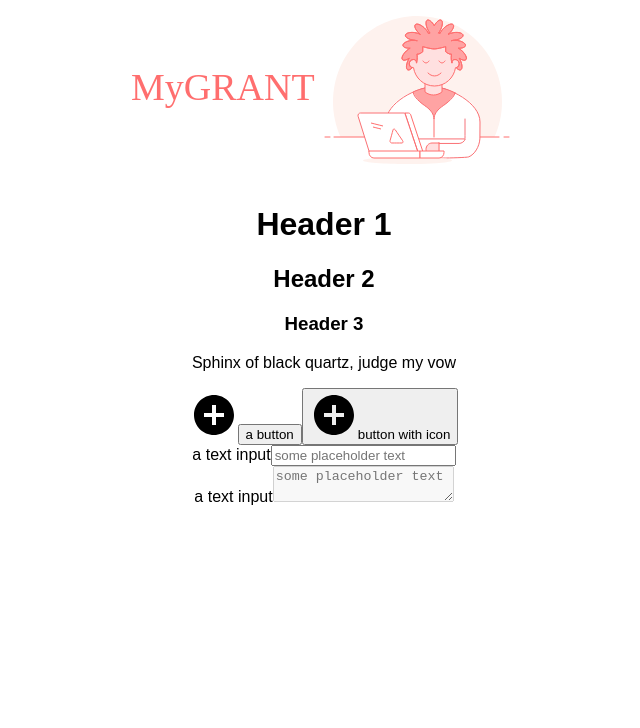
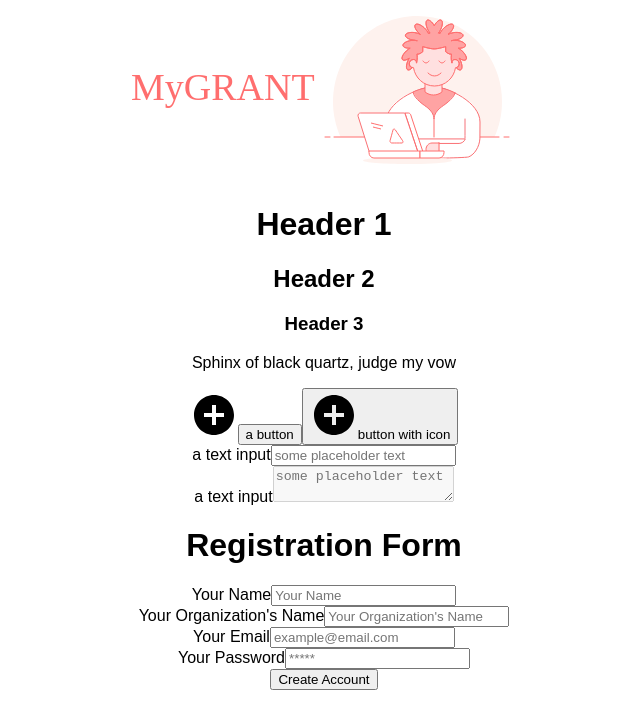
Before and after one commit to sarahhamdi/mygrant, a React (Create React App) app: page / in a window 1280 px wide. Shown: the top 728 px of the page, without its empty margins (316-956 px from the left). Built offline with nearby package versions, Linux system fonts and the light colour scheme; no server answers.

Commit message:
creating registration and login components

```diff
--- a/src/App.js
+++ b/src/App.js
@@ -52,6 +52,10 @@ class App extends Component {
         <ButtonWithIcon type={add} text="button with icon" />
         <InputText name="newtextform" placeholder="some placeholder text" label="a text input" id="newInputText"/>
         <InputTextArea name="newtextform" placeholder="some placeholder text" label="a text input" id="newInputText" />
+
+        <H1 text="Registration Form" />
+        <FormRegistration />
+
       </div>
     );
   }
--- a/src/components/FormLogin/FormLogin.js
+++ b/src/components/FormLogin/FormLogin.js
@@ -0,0 +1,15 @@
+import React from 'react';
+import InputText from '../InputText/InputText'
+import Button from '../Button/Button'
+
+const FormLogin = ({  }) => (
+  <form>
+    <InputText name="newtextform" placeholder="some placeholder text" label="a text input" id="newInputText"/>
+    <InputText name="newtextform" placeholder="some placeholder text" label="a text input" id="newInputText"/>
+    <InputText name="newtextform" placeholder="some placeholder text" label="a text input" id="newInputText"/>
+    <InputText name="newtextform" placeholder="some placeholder text" label="a text input" id="newInputText"/>
+    <Button text=""/>
+  </form>
+)
+
+export default FormLogin;
--- a/src/components/FormRegistration/FormRegistration.js
+++ b/src/components/FormRegistration/FormRegistration.js
@@ -0,0 +1,31 @@
+import React from 'react';
+import InputText from '../InputText/InputText'
+import Button from '../Button/Button'
+
+const FormRegistration= () => (
+  <form>
+    <InputText
+      name="user-name"
+      placeholder="Your Name"
+      label="Your Name"
+      id="registration--input-name"/>
+    <InputText
+      name="user-org"
+      placeholder="Your Organization's Name"
+      label="Your Organization's Name"
+      id="registration--input-org-name"/>
+    <InputText
+      name="Your Email"
+      placeholder="example@email.com"
+      label="Your Email"
+      id="registration--input-nemail"/>
+    <InputText
+      name="user-password"
+      placeholder="*****"
+      label="Your Password"
+      id="registration--input-password"/>
+    <Button text="Create Account"/>
+  </form>
+)
+
+export default FormRegistration;
```
